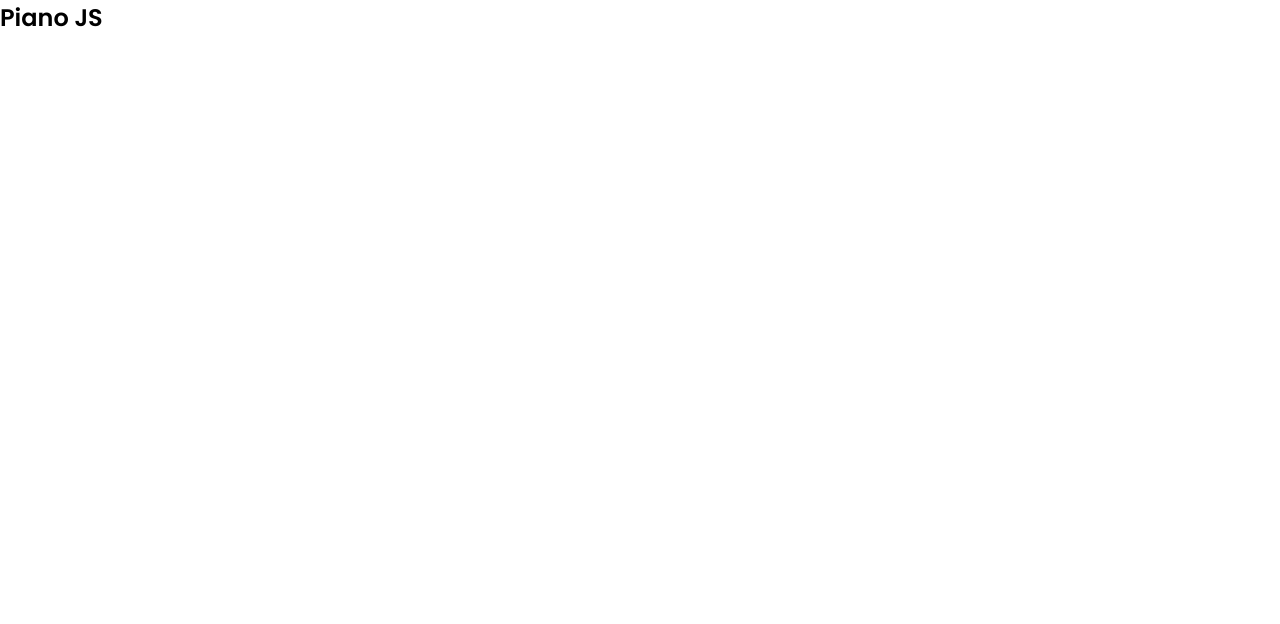
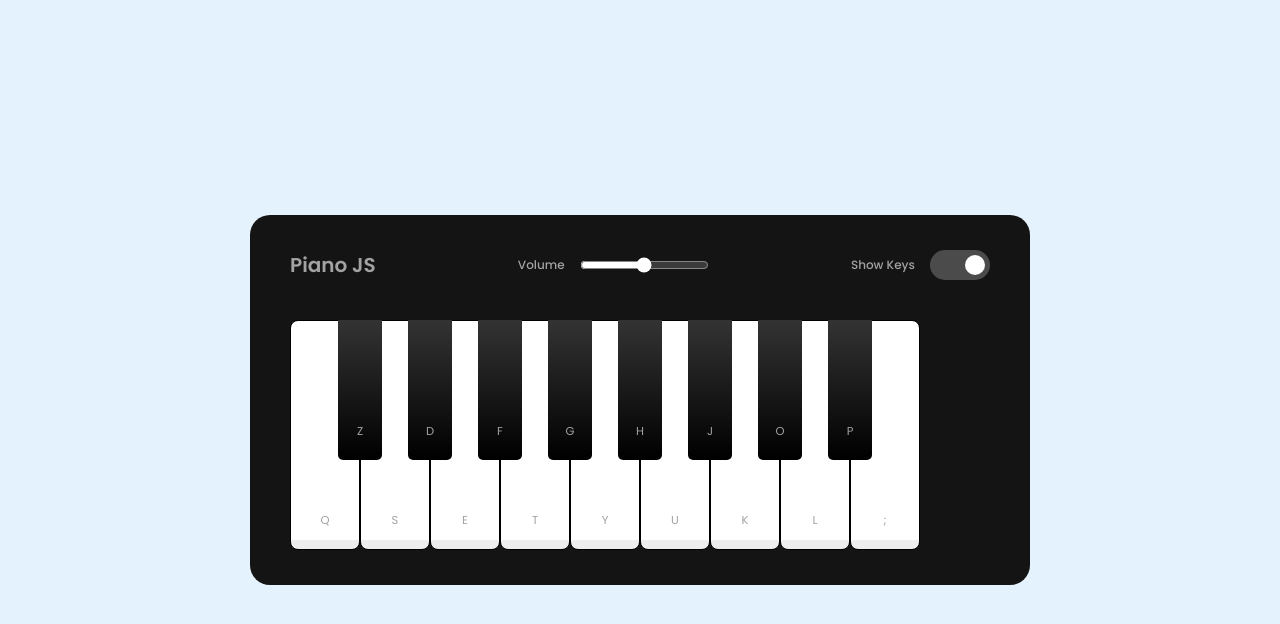
Before and after one commit to davar96/PianoJS, a plain HTML site: page index.html in a window 1280 px wide. Drawn offline with Linux system fonts and the light colour scheme.

Commit message:
done the styling

```diff
--- a/index.html
+++ b/index.html
@@ -11,7 +11,32 @@
     <div class="wrapper">
       <header>
         <h2>Piano JS</h2>
+        <div class="column volume-slider">
+          <span>Volume</span> <input type="range" />
+        </div>
+        <div class="column keys-checkbox">
+          <span>Show Keys</span> <input type="checkbox" checked />
+        </div>
       </header>
+      <ul class="piano-keys">
+        <li class="key white"><span>q</span></li>
+        <li class="key black"><span>z</span></li>
+        <li class="key white"><span>s</span></li>
+        <li class="key black"><span>d</span></li>
+        <li class="key white"><span>e</span></li>
+        <li class="key black"><span>f</span></li>
+        <li class="key white"><span>t</span></li>
+        <li class="key black"><span>g</span></li>
+        <li class="key white"><span>y</span></li>
+        <li class="key black"><span>h</span></li>
+        <li class="key white"><span>u</span></li>
+        <li class="key black"><span>j</span></li>
+        <li class="key white"><span>k</span></li>
+        <li class="key black"><span>o</span></li>
+        <li class="key white"><span>l</span></li>
+        <li class="key black"><span>p</span></li>
+        <li class="key white"><span>;</span></li>
+      </ul>
     </div>
   </body>
 </html>
--- a/style.css
+++ b/style.css
@@ -6,3 +6,127 @@
   box-sizing: border-box;
   font-family: "Poppins", sans-serif;
 }
+
+html {
+  font-size: 10px;
+}
+
+body {
+  display: flex;
+  align-items: center;
+  justify-content: center;
+  min-height: 100vh;
+  background: #e3f2fd;
+}
+
+.wrapper {
+  width: 78rem;
+  border-radius: 2rem;
+  padding: 3.5rem 4rem;
+  background: #141414;
+}
+
+.wrapper header {
+  color: #a2a2a2;
+  display: flex;
+  align-items: center;
+  justify-content: space-between;
+}
+
+header h2 {
+  font-size: 2rem;
+}
+
+header .column {
+  display: flex;
+  align-items: center;
+}
+
+header .column span {
+  font-weight: 500;
+  margin-right: 1.5rem;
+  font-size: 1.2rem;
+}
+
+.volume-slider input {
+  outline: none;
+  accent-color: #fff;
+}
+
+.keys-checkbox input {
+  width: 6rem;
+  height: 3rem;
+  appearance: none;
+  background: #4b4b4b;
+  border-radius: 3rem;
+  outline: none;
+  cursor: pointer;
+  position: relative;
+}
+
+.keys-checkbox input::before {
+  content: "";
+  height: 2rem;
+  width: 2rem;
+  top: 50%;
+  left: 0.5rem;
+  border-radius: inherit;
+  position: absolute;
+  background: #8c8c8c;
+  transform: translateY(-50%);
+  transition: all 0.3s ease;
+}
+
+.keys-checkbox input:checked::before {
+  left: 3.5rem;
+  background: #fff;
+}
+
+.piano-keys {
+  display: flex;
+  margin-top: 4rem;
+}
+
+.piano-keys .key {
+  cursor: pointer;
+  user-select: none;
+  list-style: none;
+  color: #a2a2a2;
+  position: relative;
+  text-transform: uppercase;
+}
+
+.piano-keys .black {
+  width: 4.4rem;
+  height: 14rem;
+  z-index: 2;
+  margin: 0 -2.2rem 0 -2.2rem;
+  border-radius: 0 0 0.5rem 0.5rem;
+  background: linear-gradient(#333, #000);
+}
+
+.piano-keys .black:active {
+  box-shadow: inset -5px 5px 20px rgba(255, 255, 255, 0.1);
+  background: linear-gradient(to bottom, #000, #434343);
+}
+
+.piano-keys .white {
+  width: 7rem;
+  height: 23rem;
+  border-radius: 0.8rem;
+  border: 1px solid #000;
+  background: linear-gradient(#fff 96%, #eee 4%);
+}
+
+.piano-keys .white:active {
+  box-shadow: inset -5px 5px 20px rgba(0, 0, 0, 0.2);
+  background: linear-gradient(to bottom, #fff 0%, #eee 100%);
+}
+
+.piano-keys span {
+  position: absolute;
+  bottom: 2rem;
+  width: 100%;
+  font-size: 1.15rem;
+  text-align: center;
+}
```
